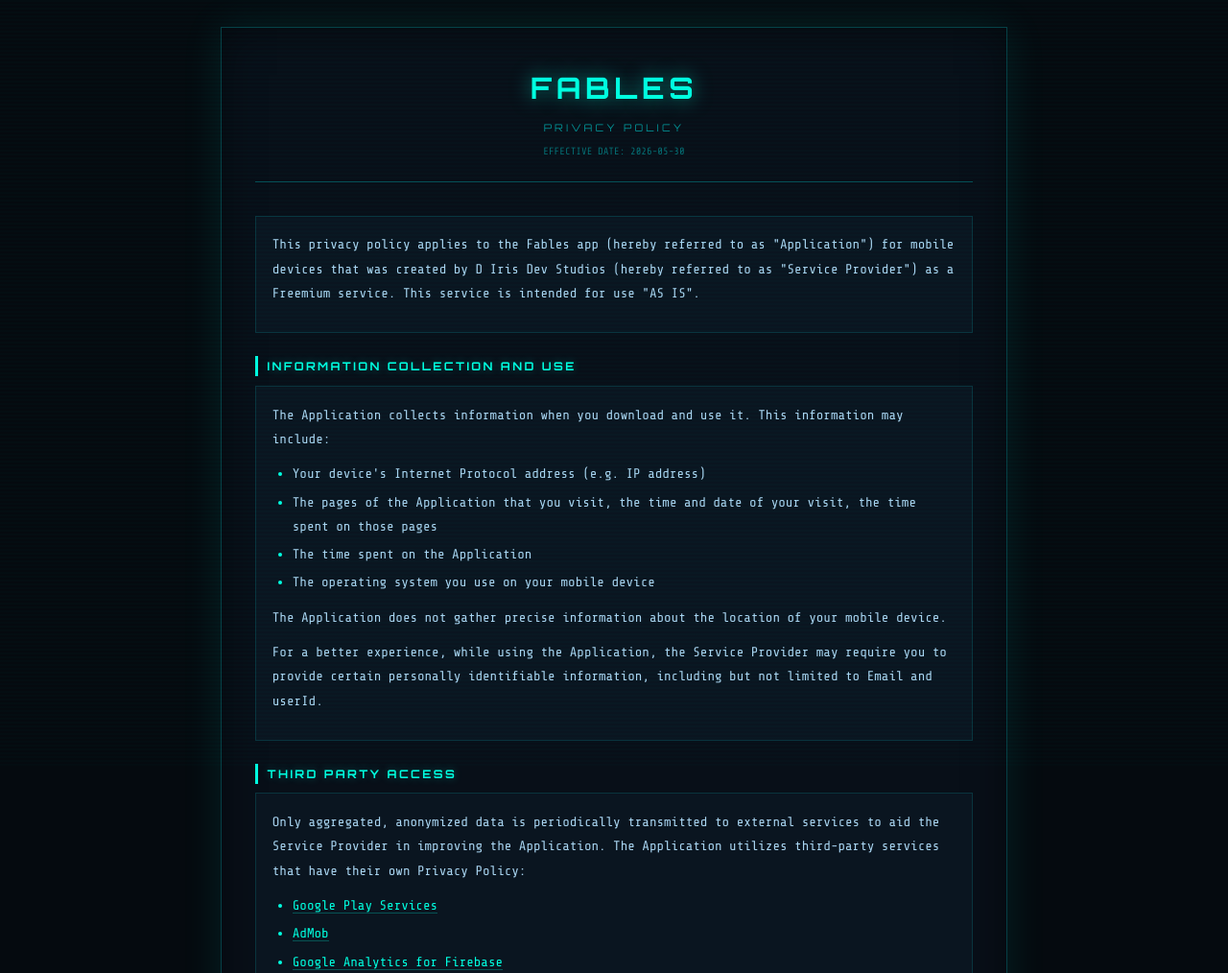
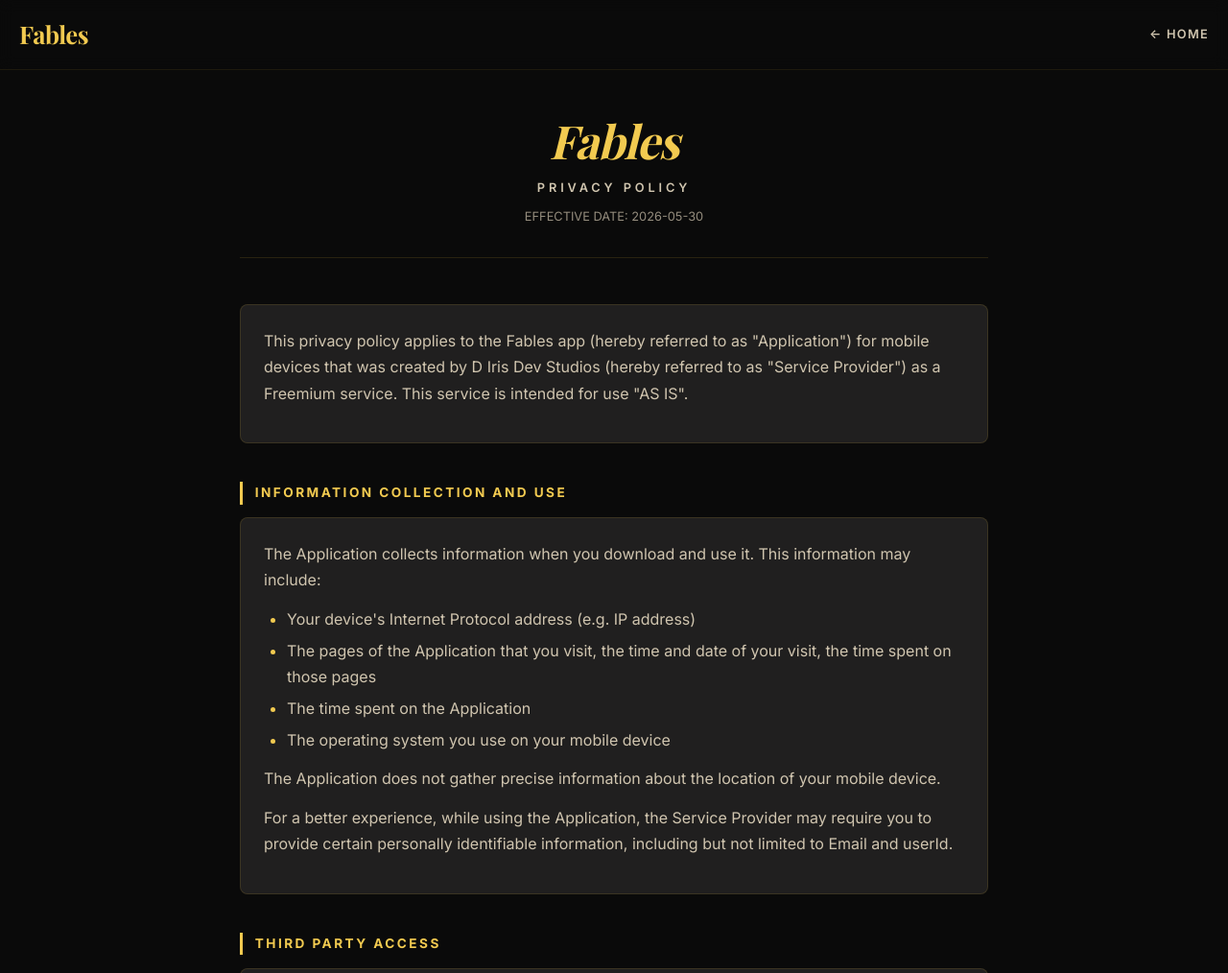
Before and after one commit to CodeNinja2405/privacy, a plain HTML site: page index.html in a window 1280 px wide. Shown: the top 1014 px of the page at 96% size. Drawn offline with nearby package versions, Linux system fonts and the light colour scheme; a web font is replaced by a local one.

Commit message:
Restyle privacy policy to gold/black cinematic theme (matches tryfables.com landing)

```diff
--- a/index.html
+++ b/index.html
@@ -1,120 +1,101 @@
 <!DOCTYPE html>
-<html>
+<html lang="en">
 <head>
-  <meta charset='utf-8'>
-  <meta name='viewport' content='width=device-width'>
+  <meta charset="utf-8"/>
+  <meta name="viewport" content="width=device-width, initial-scale=1.0"/>
+  <meta name="theme-color" content="#0A0A0A"/>
   <title>Fables — Privacy Policy</title>
+  <meta name="description" content="Privacy policy for the Fables app by D Iris Dev Studios."/>
+  <link href="https://fonts.googleapis.com" rel="preconnect"/>
+  <link crossorigin="" href="https://fonts.gstatic.com" rel="preconnect"/>
+  <link href="https://fonts.googleapis.com/css2?family=Inter:wght@400;600;700&family=Playfair+Display:ital,wght@0,700;1,700&display=swap" rel="stylesheet"/>
   <style>
-    @import url('https://fonts.googleapis.com/css2?family=Share+Tech+Mono&family=Orbitron:wght@400;700&display=swap');
+    :root {
+      --bg: #0A0A0A;
+      --surface: #201f1f;
+      --surface-high: #2a2a2a;
+      --text: #e5e2e1;
+      --muted: #d0c5af;
+      --gold: #f2ca50;
+      --gold-deep: #d4af37;
+      --outline: rgba(212, 175, 55, 0.15);
+    }
+    * { box-sizing: border-box; margin: 0; padding: 0; }
+    html { scroll-behavior: smooth; }
+    body {
+      background: var(--bg);
+      color: var(--text);
+      font-family: 'Inter', -apple-system, BlinkMacSystemFont, 'Segoe UI', Roboto, sans-serif;
+      font-size: 16px;
+      line-height: 1.7;
+    }
+    a { color: var(--gold); text-decoration: none; border-bottom: 1px solid rgba(242, 202, 80, 0.25); }
+    a:hover { border-bottom-color: var(--gold); }
 
-    * { box-sizing: border-box; margin: 0; padding: 0; }
+    /* Top bar */
+    .nav {
+      position: sticky; top: 0; z-index: 10;
+      display: flex; align-items: center; justify-content: space-between;
+      height: 72px; padding: 0 1.25rem;
+      background: rgba(10, 10, 10, 0.8);
+      backdrop-filter: blur(8px);
+      box-shadow: 0 1px 0 0 rgba(212, 175, 55, 0.1);
+    }
+    .nav .brand {
+      font-family: 'Playfair Display', serif; font-weight: 700;
+      font-size: 1.6rem; color: var(--gold); letter-spacing: -0.02em; border: none;
+    }
+    .nav .home {
+      font-size: 0.8rem; font-weight: 600; text-transform: uppercase; letter-spacing: 0.1em;
+      color: var(--muted); border: none;
+    }
+    .nav .home:hover { color: var(--gold); }
 
-    body {
-      background: #050a0f;
-      color: #c8e6ff;
-      font-family: 'Share Tech Mono', monospace;
-      font-size: 14px;
-      line-height: 1.8;
-      padding: 2em;
+    .container { max-width: 820px; margin: 0 auto; padding: 3rem 1.25rem 4rem; }
+
+    .header { text-align: center; margin-bottom: 3rem; padding-bottom: 2rem; border-bottom: 1px solid var(--outline); }
+    .app-name {
+      font-family: 'Playfair Display', serif; font-weight: 700; font-style: italic;
+      font-size: 3rem; color: var(--gold); letter-spacing: -0.02em; line-height: 1.1;
     }
-
-    .container {
-      max-width: 820px;
-      margin: 0 auto;
-      border: 1px solid #0ff3;
-      padding: 2.5em;
-      background: #080f18;
-      box-shadow: 0 0 40px #00ffe01a, inset 0 0 40px #00000080;
+    .subtitle {
+      font-size: 0.8rem; font-weight: 600; text-transform: uppercase; letter-spacing: 0.3em;
+      color: var(--muted); margin-top: 0.75rem;
     }
-
-    .header {
-      text-align: center;
-      margin-bottom: 2.5em;
-      padding-bottom: 1.5em;
-      border-bottom: 1px solid #0ff4;
-    }
-
-    .app-name {
-      font-family: 'Orbitron', sans-serif;
-      font-size: 2.2em;
-      font-weight: 700;
-      color: #00ffe0;
-      letter-spacing: 0.15em;
-      text-shadow: 0 0 20px #00ffe088;
-    }
-
-    .subtitle {
-      font-family: 'Orbitron', sans-serif;
-      font-size: 0.75em;
-      color: #0ff8;
-      letter-spacing: 0.3em;
-      margin-top: 0.4em;
-    }
-
-    .effective {
-      font-size: 0.75em;
-      color: #0ff6;
-      margin-top: 0.6em;
-    }
+    .effective { font-size: 0.8rem; color: rgba(208, 197, 175, 0.7); margin-top: 0.5rem; }
 
     h2 {
-      font-family: 'Orbitron', sans-serif;
-      font-size: 0.85em;
-      color: #00ffe0;
-      letter-spacing: 0.2em;
-      margin: 2em 0 0.8em;
-      padding-left: 0.8em;
-      border-left: 3px solid #00ffe0;
-      text-shadow: 0 0 10px #00ffe055;
+      font-family: 'Inter', sans-serif; font-size: 0.85rem; font-weight: 700;
+      color: var(--gold); text-transform: uppercase; letter-spacing: 0.18em;
+      margin: 2.5rem 0 0.85rem; padding-left: 0.8rem; border-left: 3px solid var(--gold);
     }
-
-    p { margin-bottom: 0.8em; color: #a8d4f0; }
-
-    ul {
-      margin: 0.5em 0 0.8em 1.5em;
-      color: #a8d4f0;
+    p { margin-bottom: 0.85rem; color: var(--muted); }
+    .section {
+      margin-bottom: 1.25rem; padding: 1.5rem;
+      background: var(--surface); border: 1px solid var(--outline); border-radius: 0.5rem;
     }
-
-    ul li { margin-bottom: 0.3em; }
-    ul li::marker { color: #00ffe0; }
-
-    a {
-      color: #00ffe0;
-      text-decoration: none;
-      border-bottom: 1px solid #00ffe044;
-    }
-    a:hover { border-bottom-color: #00ffe0; text-shadow: 0 0 8px #00ffe0; }
-
-    .section {
-      margin-bottom: 1.5em;
-      padding: 1.2em;
-      background: #0a1520;
-      border: 1px solid #0ff2;
-    }
+    ul { margin: 0.5rem 0 0.85rem 1.5rem; color: var(--muted); }
+    li { margin-bottom: 0.35rem; }
+    li::marker { color: var(--gold); }
+    strong { color: var(--text); }
+    em { color: var(--gold); font-style: italic; }
 
     .footer {
-      margin-top: 2.5em;
-      padding-top: 1.5em;
-      border-top: 1px solid #0ff3;
-      text-align: center;
-      font-size: 0.75em;
-      color: #0ff5;
-    }
-
-    .scanline {
-      position: fixed; top: 0; left: 0; width: 100%; height: 100%;
-      pointer-events: none;
-      background: repeating-linear-gradient(0deg, transparent, transparent 2px, rgba(0,255,224,0.015) 2px, rgba(0,255,224,0.015) 4px);
-      z-index: 999;
+      margin-top: 3rem; padding-top: 2rem; border-top: 1px solid var(--outline);
+      text-align: center; font-size: 0.8rem; letter-spacing: 0.1em;
+      color: rgba(208, 197, 175, 0.6);
     }
   </style>
 </head>
 <body>
-<div class="scanline"></div>
+<nav class="nav">
+  <a class="brand" href="https://tryfables.com/">Fables</a>
+  <a class="home" href="https://tryfables.com/">← Home</a>
+</nav>
 <div class="container">
   <div class="header">
-    <div class="app-name">FABLES</div>
-    <div class="subtitle">PRIVACY POLICY</div>
+    <div class="app-name">Fables</div>
+    <div class="subtitle">Privacy Policy</div>
     <div class="effective">EFFECTIVE DATE: 2026-05-30</div>
   </div>
 
@@ -122,7 +103,7 @@
     <p>This privacy policy applies to the Fables app (hereby referred to as "Application") for mobile devices that was created by D Iris Dev Studios (hereby referred to as "Service Provider") as a Freemium service. This service is intended for use "AS IS".</p>
   </div>
 
-  <h2>INFORMATION COLLECTION AND USE</h2>
+  <h2>Information Collection and Use</h2>
   <div class="section">
     <p>The Application collects information when you download and use it. This information may include:</p>
     <ul>
@@ -135,7 +116,7 @@
     <p>For a better experience, while using the Application, the Service Provider may require you to provide certain personally identifiable information, including but not limited to Email and userId.</p>
   </div>
 
-  <h2>THIRD PARTY ACCESS</h2>
+  <h2>Third Party Access</h2>
   <div class="section">
     <p>Only aggregated, anonymized data is periodically transmitted to external services to aid the Service Provider in improving the Application. The Application utilizes third-party services that have their own Privacy Policy:</p>
     <ul>
@@ -147,39 +128,39 @@
     </ul>
   </div>
 
-  <h2>OPT-OUT RIGHTS</h2>
+  <h2>Opt-Out Rights</h2>
   <div class="section">
     <p>You can stop all collection of information by the Application easily by uninstalling it using the standard uninstall processes available on your mobile device or via the mobile application marketplace.</p>
   </div>
 
-  <h2>DATA RETENTION POLICY</h2>
+  <h2>Data Retention Policy</h2>
   <div class="section">
     <p>The Service Provider retains User Provided data for as long as you use the Application. When you delete your account (see <a href="#delete-account">Account Deletion</a> below), all your personal data is permanently removed from our servers within 24 hours. You can also request deletion at any time by contacting <a href="mailto:privacy@tryfables.com">privacy@tryfables.com</a>.</p>
   </div>
 
-  <h2>CHILDREN</h2>
+  <h2>Children</h2>
   <div class="section">
     <p>The Application does not address anyone under the age of 13. The Service Provider does not knowingly collect personally identifiable information from children under 13. If you discover that a child has provided personal information, please contact <a href="mailto:privacy@tryfables.com">privacy@tryfables.com</a> immediately.</p>
   </div>
 
-  <h2>SECURITY</h2>
+  <h2>Security</h2>
   <div class="section">
     <p>The Service Provider provides physical, electronic, and procedural safeguards to protect information it processes and maintains.</p>
   </div>
 
-  <h2>CHANGES</h2>
+  <h2>Changes</h2>
   <div class="section">
     <p>This Privacy Policy may be updated from time to time. The Service Provider will notify you of any changes by updating this page. Continued use of the Application is deemed approval of all changes.</p>
   </div>
 
-  <h2>YOUR CONSENT</h2>
+  <h2>Your Consent</h2>
   <div class="section">
     <p>By using the Application, you are consenting to the processing of your information as set forth in this Privacy Policy.</p>
   </div>
 
-  <h2 id="delete-account">ACCOUNT DELETION</h2>
+  <h2 id="delete-account">Account Deletion</h2>
   <div class="section">
-    <p><strong style="color:#00ffe0;">How to delete your Fables account and data:</strong></p>
+    <p><strong style="color:var(--gold);">How to delete your Fables account and data:</strong></p>
     <ul>
       <li><strong>In-app (recommended):</strong> Open Fables → Settings → scroll to <em>Danger Zone</em> → tap <em>Delete account</em>. You will be asked to confirm your password. Local app data on your device is wiped immediately. All personal data stored on our servers is then automatically and permanently removed within 24 hours via a server-side cascade — no further action is needed from you.</li>
       <li><strong>By email:</strong> If you cannot access the app, send a deletion request to <a href="mailto:privacy@tryfables.com">privacy@tryfables.com</a> with the subject line <em>"Account Deletion Request"</em> and include the email address associated with your account. We will process your request within 7 days.</li>
@@ -201,7 +182,7 @@
     <p><strong>What may be retained:</strong> Aggregated, anonymized analytics data that cannot be linked back to you may be retained for service improvement purposes. Crash diagnostics submitted to Firebase Crashlytics are subject to <a href="https://firebase.google.com/support/privacy" target="_blank" rel="noopener noreferrer">Google's own retention policy</a>.</p>
   </div>
 
-  <h2>CONTACT</h2>
+  <h2>Contact</h2>
   <div class="section">
     <p>If you have any questions regarding privacy, contact the Service Provider at <a href="mailto:privacy@tryfables.com">privacy@tryfables.com</a>.</p>
   </div>
```
